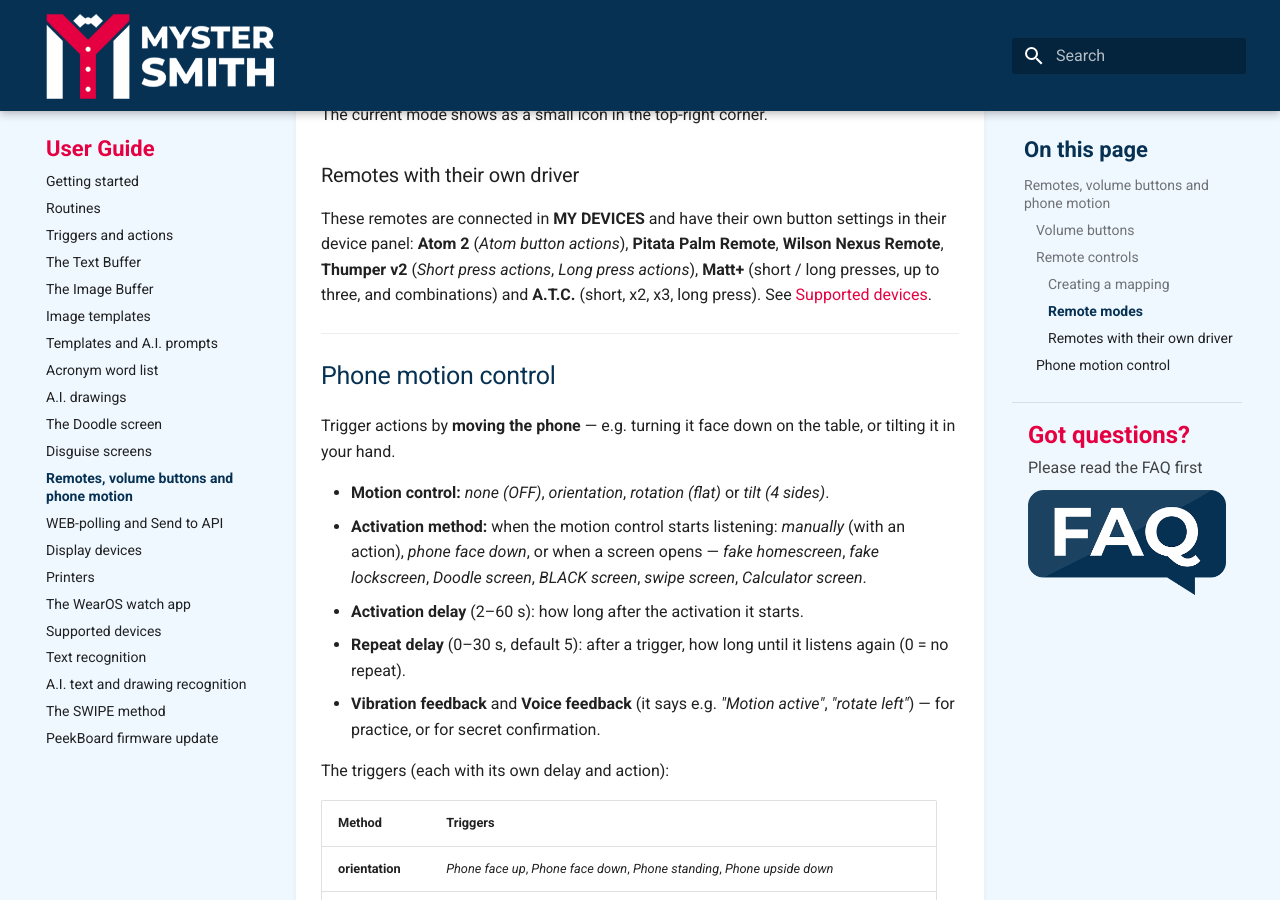
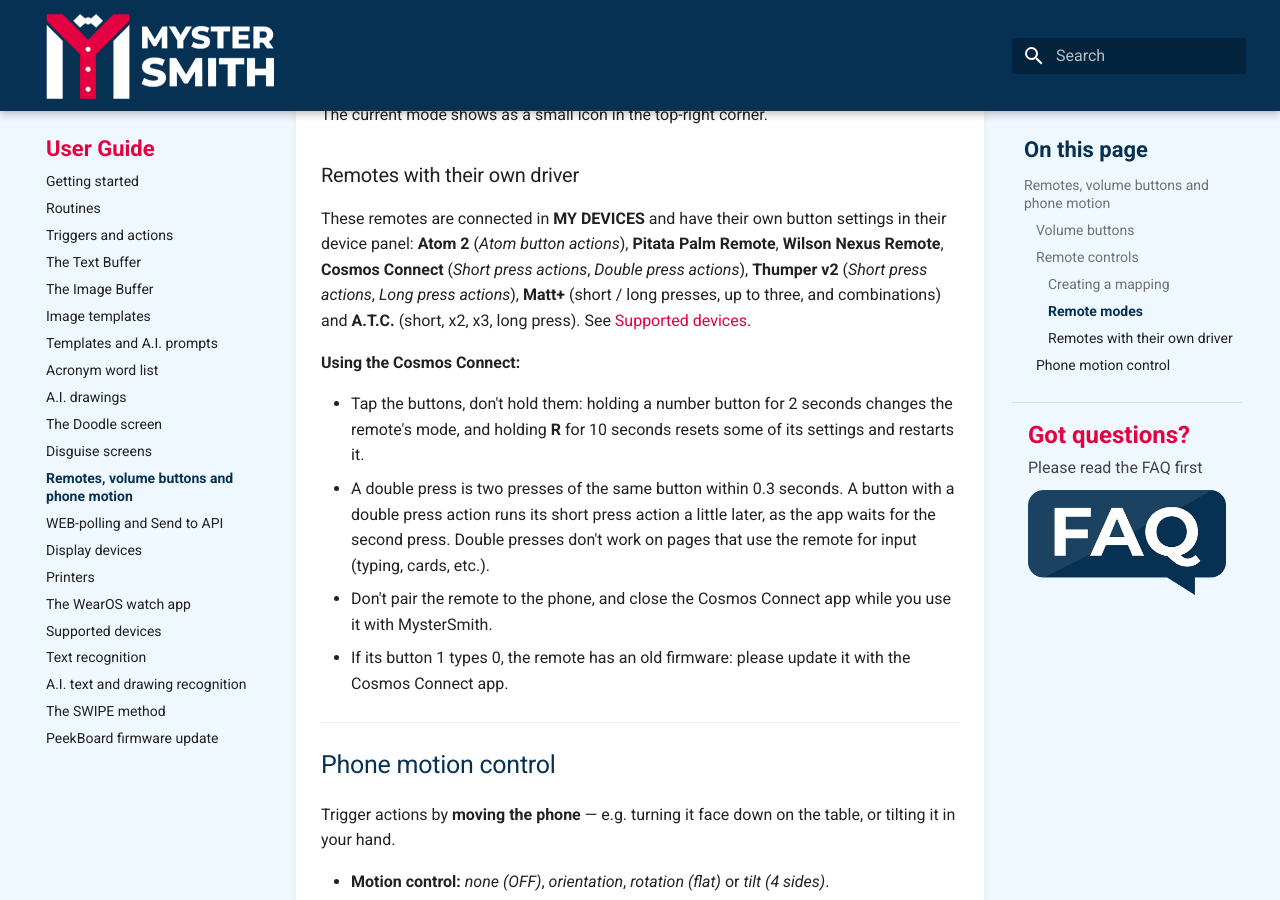
Before and after one commit to ragcsalo/mystersmith-docs, an MkDocs documentation site: the page built from docs/user-guide/remotes-and-volume-buttons.md, in a window 1280 px wide and 900 px high, scrolled down 2922 px. Built offline with MkDocs 1.6.1 and Material for MkDocs 9.7.7, drawn with Linux system fonts in a browser that asks for light colours.

Commit message:
Cosmos Connect remote: supported devices, remotes page, Advanced Input Methods add-on
Co-Authored-By: Claude Opus 5.5 <noreply@anthropic.com>

```diff
--- a/docs/user-guide/remotes-and-volume-buttons.md
+++ b/docs/user-guide/remotes-and-volume-buttons.md
@@ -77,7 +77,14 @@ The current mode shows as a small icon in the top-right corner.
 
 ### Remotes with their own driver
 
-These remotes are connected in **MY DEVICES** and have their own button settings in their device panel: **Atom 2** (*Atom button actions*), **Pitata Palm Remote**, **Wilson Nexus Remote**, **Thumper v2** (*Short press actions*, *Long press actions*), **Matt+** (short / long presses, up to three, and combinations) and **A.T.C.** (short, x2, x3, long press). See [Supported devices](supported-devices.md#remote-controls).
+These remotes are connected in **MY DEVICES** and have their own button settings in their device panel: **Atom 2** (*Atom button actions*), **Pitata Palm Remote**, **Wilson Nexus Remote**, **Cosmos Connect** (*Short press actions*, *Double press actions*), **Thumper v2** (*Short press actions*, *Long press actions*), **Matt+** (short / long presses, up to three, and combinations) and **A.T.C.** (short, x2, x3, long press). See [Supported devices](supported-devices.md#remote-controls).
+
+**Using the Cosmos Connect:**
+
+* Tap the buttons, don't hold them: holding a number button for 2 seconds changes the remote's mode, and holding **R** for 10 seconds resets some of its settings and restarts it.
+* A double press is two presses of the same button within 0.3 seconds. A button with a double press action runs its short press action a little later, as the app waits for the second press. Double presses don't work on pages that use the remote for input (typing, cards, etc.).
+* Don't pair the remote to the phone, and close the Cosmos Connect app while you use it with MysterSmith.
+* If its button 1 types 0, the remote has an old firmware: please update it with the Cosmos Connect app.
 
 ---
 
```
Also changed, not shown: docs/purchase-add-ons/advanced-inputs.md (+1 -1 lines), docs/user-guide/supported-devices.md (+1 -0 lines).
